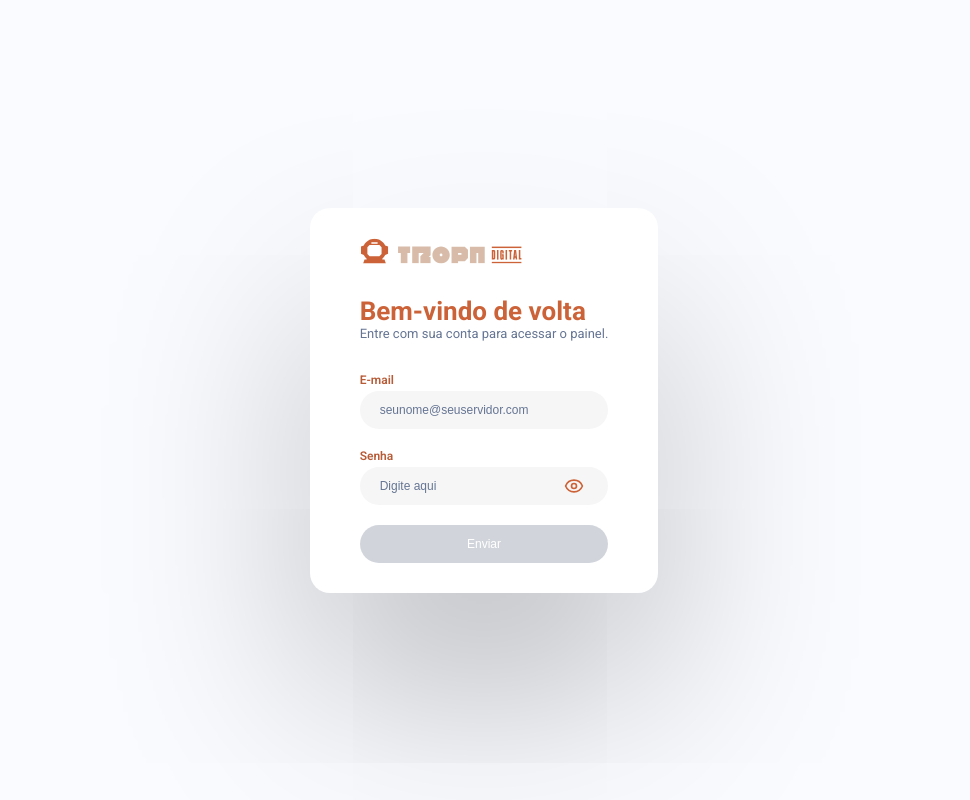
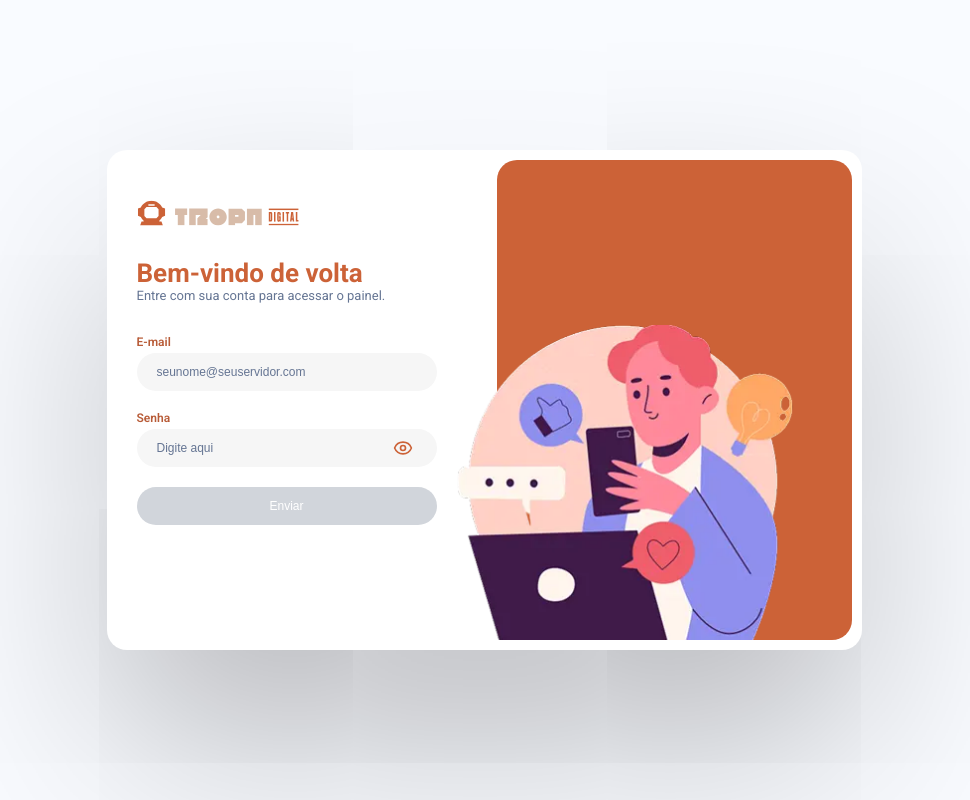
Before and after one commit to kwojtyla/tropa-digital, a Next.js app: page /login in a window 1280 px wide. Shown: the whole page, without its empty margins (156-1126 px from the left). Built offline with nearby package versions, Linux system fonts and the light colour scheme.

Commit message:
feat: add login image container

```diff
--- a/src/app/(public)/login/page.tsx
+++ b/src/app/(public)/login/page.tsx
@@ -1,4 +1,5 @@
 import LogoFullIcon from "@/assets/icons/logo-full";
+import LoginImage from "@/assets/images/login-drawing.webp";
 import {
   Container,
   FormContainer,
@@ -6,9 +7,11 @@ import {
   FormHeader,
   FormSubtitle,
   FormTitle,
+  ImageContainer,
   LoginContainer,
 } from "./styles";
 import Form from "./_components/form";
+import Image from "next/image";
 
 export default function Login() {
   return (
@@ -26,6 +29,14 @@ export default function Login() {
             <Form />
           </FormContent>
         </FormContainer>
+        <ImageContainer>
+          <Image
+            src={LoginImage}
+            alt="Ilustração de pessoa utilizando redes sociais"
+            width={355}
+            height={315}
+          />
+        </ImageContainer>
       </LoginContainer>
     </Container>
   );
--- a/src/app/(public)/login/styles.ts
+++ b/src/app/(public)/login/styles.ts
@@ -14,16 +14,18 @@ export const Container = styled.main`
 export const LoginContainer = styled.div`
   padding: 10px;
   border-radius: 20px;
+  min-height: 500px;
+  min-width: 755px;
   background: white;
   box-shadow: 0px 100px 200px 0px rgba(0, 0, 0, 0.25);
   display: flex;
-  flex-direction: column;
   gap: 2.5rem;
   justify-content: space-between;
 `;
 
 export const FormContainer = styled.div`
-  padding: 20px 40px;
+  padding: 40px 20px;
+  width: 100%;
   gap: 2rem;
   display: flex;
   max-width: 340px;
@@ -44,3 +46,17 @@ export const FormSubtitle = styled.p`
 `;
 
 export const FormContent = styled.div``;
+
+export const ImageContainer = styled.div`
+  max-width: 355px;
+  width: 100%;
+  border-radius: 20px;
+  background-color: ${({ theme }) => theme.colors.primary};
+  position: relative;
+
+  img {
+    position: absolute;
+    bottom: 0;
+    left: -50px;
+  }
+`;
```
Also changed, not shown: src/assets/images/login-drawing.svg (deleted), src/assets/images/login-drawing.webp (added).
